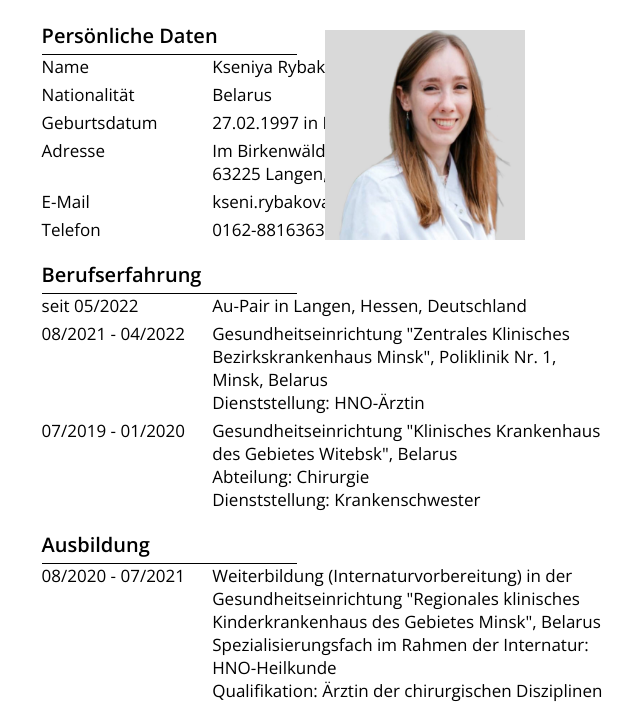
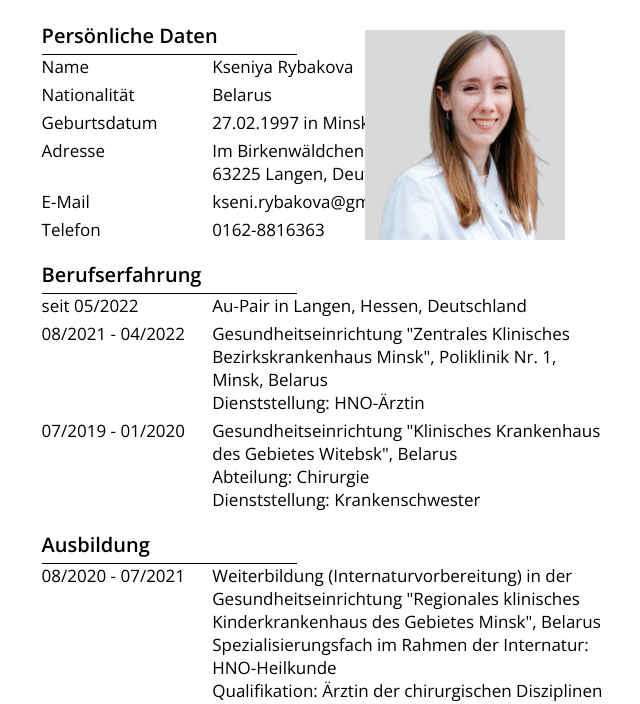
Before and after one commit to kirillvarikow/cv-kseniya, a plain HTML site: page index.html in a window 1280 px wide. Shown: the part 72-776 px from the top of the page, without its empty margins (314-954 px from the left). Drawn offline with nearby package versions, Linux system fonts and the light colour scheme.

Commit message:
more changes

```diff
--- a/css/style.css
+++ b/css/style.css
@@ -39,7 +39,7 @@ span {
     width: 200px;
     height: 210px;
     position: absolute;
-    right: 85px;
+    right: 45px;
     top: -25px;
 }
 
```
